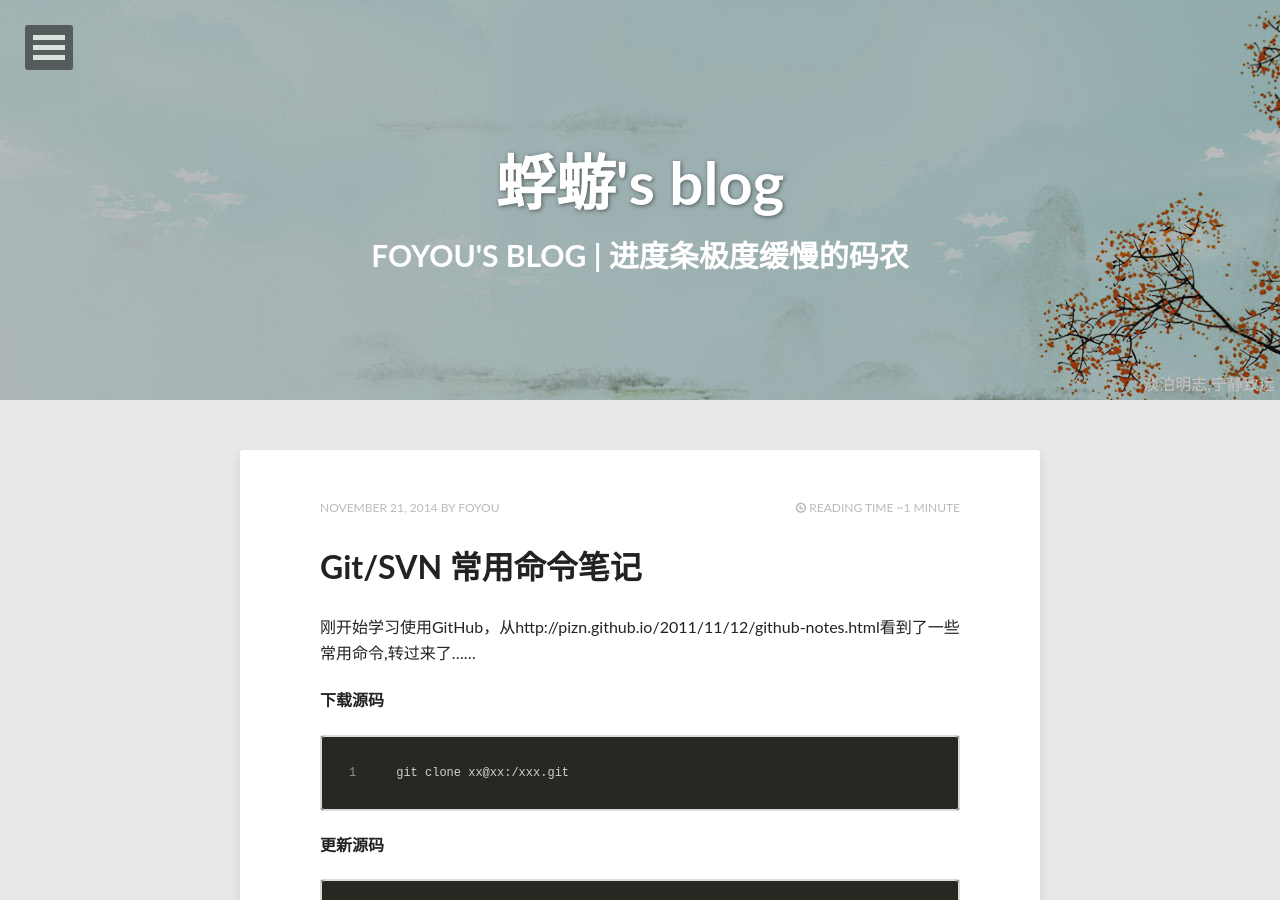
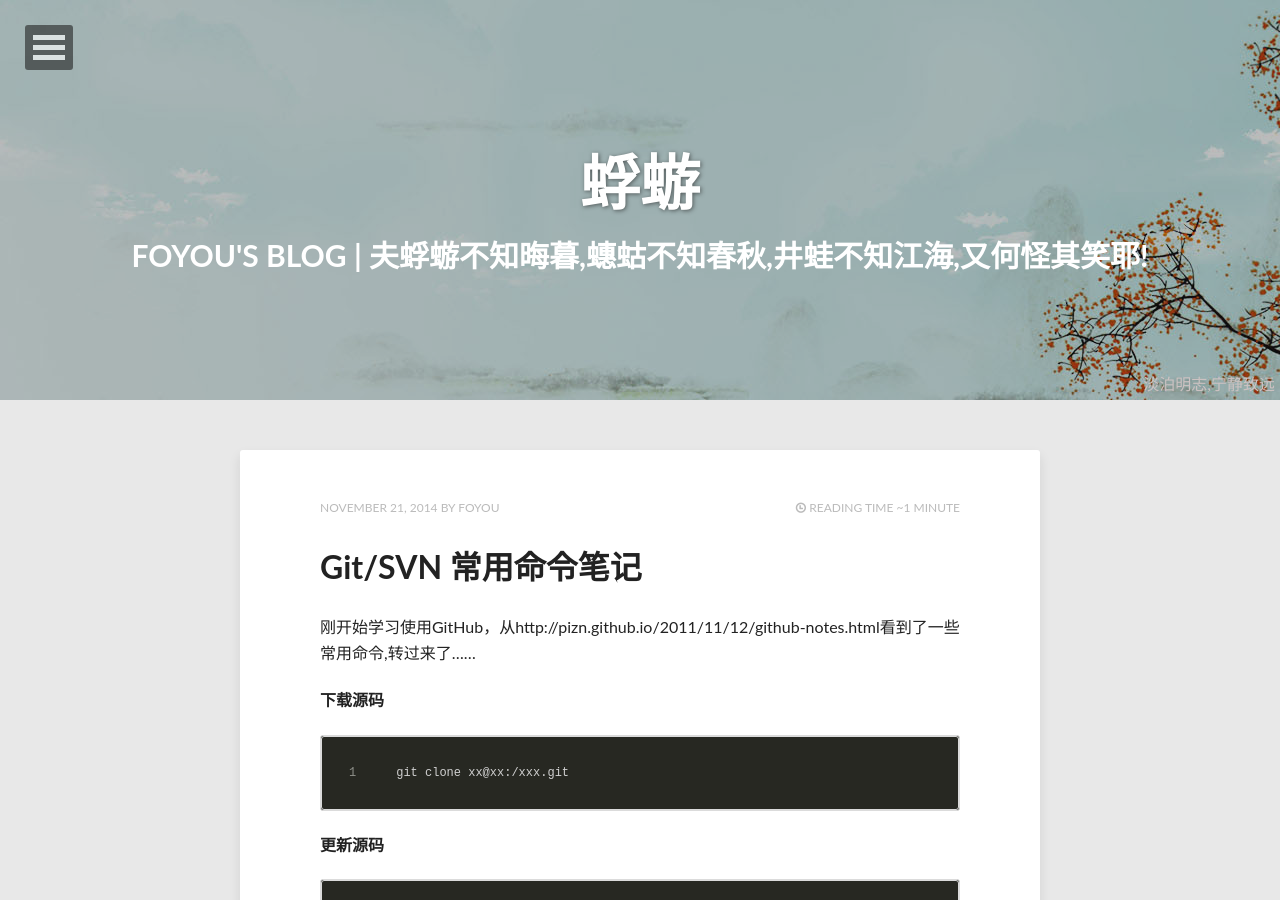
Before and after one commit to foyou/foyou.github.io, a Jekyll site: the page built from index.html, in a window 1280 px wide and 900 px high. Built offline with Jekyll 4.4.1, drawn with Linux system fonts in a browser that asks for light colours; nearby versions of some CDN libraries; the list of posts is cut into pages by our own code; comment, search, counter and statistics services are not loaded.

Commit message:
update title

```diff
--- a/_config.yml
+++ b/_config.yml
@@ -1,5 +1,5 @@
-title:            蜉蝣's blog
-description:      蜉蝣的技术博客,分享自己的技术心得.
+title:            蜉蝣
+description:      蜉蝣的技术博客,分享自己的技术心得|夫蜉蝣不知晦暮,蟪蛄不知春秋,井蛙不知江海,又何怪其笑耶!.
 disqus_shortname: mojoo
 reading_time:     true
 words_per_minute: 200
@@ -11,7 +11,7 @@ url:              http://foyou.github.io
 owner:
   name:           foyou
   avatar:         avatar_1.jpg
-  bio:            "博客还是要有的,万一火了呢."
+  bio:            "夫蜉蝣不知晦暮,蟪蛄不知春秋,井蛙不知江海,又何怪其笑耶!"
   email:          moojo9844@vip.qq.com
   # Social networking links used in footer. Update and remove as you like.
   twitter:
--- a/index.html
+++ b/index.html
@@ -1,6 +1,6 @@
 ---
 layout: post-index
-title: FOYOU'S BLOG | 进度条极度缓慢的码农
+title: FOYOU'S BLOG | 夫蜉蝣不知晦暮,蟪蛄不知春秋,井蛙不知江海,又何怪其笑耶!
 description: "学习能力极度低下的码农一枚."
 tags: [mojoo, blog, 蜉蝣, 浮游, 木记, 码农, FOYOU, foyou]
 comments: false
```
